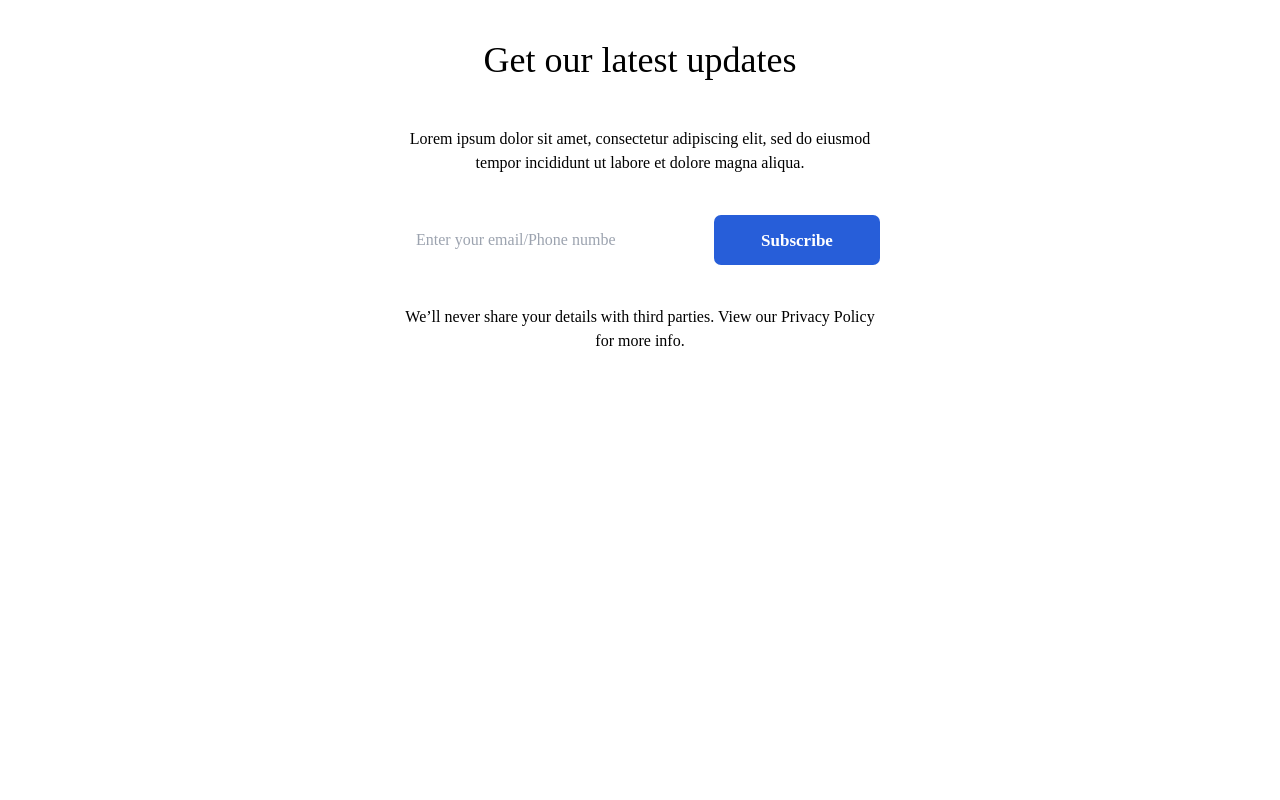
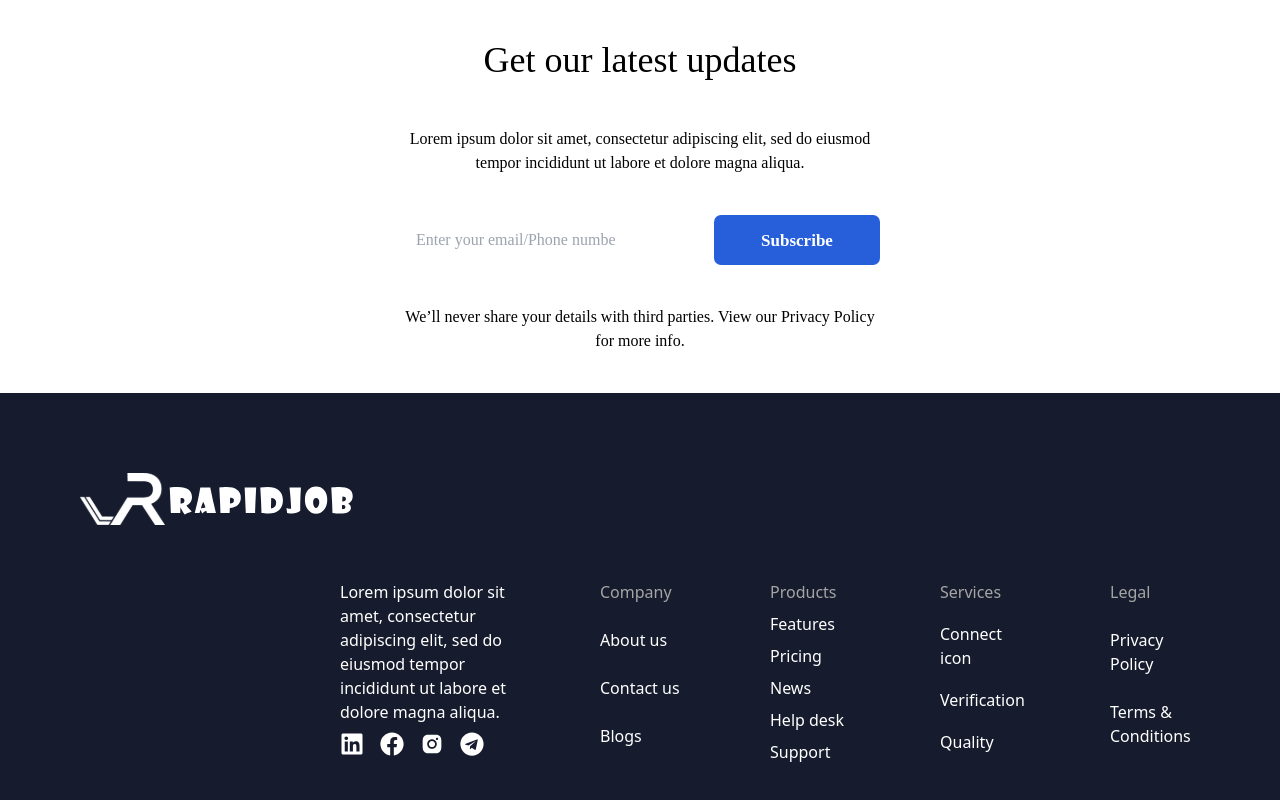
Before and after one commit to RapiidJob/Frontend, a React (Vite) app: page / in a window 1280 px wide. Shown: the part 2421-3221 px from the top of the page. Before the commit the page ends 2814 px from the top, so only its background shows below. Built offline with nearby package versions, Linux system fonts and the light colour scheme.

Commit message:
foter added

```diff
--- a/src/components/Footer.jsx
+++ /dev/null
@@ -1,8 +0,0 @@
-
-const Footer = () => {
-  return (
-    <div>Footer</div>
-  )
-}
-
-export default Footer
--- /dev/null
+++ b/src/components/sectionsOfLandingScreen/Footer.jsx
@@ -0,0 +1,54 @@
+import whiteLogo from "../../assets/whiteLogo.svg";
+import { FaLinkedin, FaFacebook, FaTelegram } from "react-icons/fa";
+import { AiFillInstagram } from "react-icons/ai";
+
+const Footer = () => {
+  return (
+    <div className="bg-[#161C2D] p-[5rem] grid gap-[3rem]">
+      <div>
+        <img src={whiteLogo} alt="Logo" />
+      </div>
+      <div className="flex text-white gap-[5rem]">
+        <div className="w-[100%]"></div>
+        <div className="w-[100%] grid">
+          <div>
+            <p>Lorem ipsum dolor sit amet, consectetur adipiscing elit, sed do eiusmod tempor incididunt ut labore et dolore magna aliqua.</p>
+          </div>
+          <ul className="flex gap-[1rem]">
+            <li><FaLinkedin size={24} /></li>
+            <li><FaFacebook size={24} /></li>
+            <li><AiFillInstagram size={24} /></li>
+            <li><FaTelegram size={24} /></li>
+          </ul>
+        </div>
+        <ul className="w-[50%] grid g-[100%] gap-[0.5rem]">
+          <li className="text-[#a5a5a5]">Company</li>
+          <li><a href="#about">About us</a></li>
+          <li><a href="#contact">Contact us</a></li>
+          <li><a href="#blogs">Blogs</a></li>
+        </ul>
+        <ul className="w-[50%] grid g-[100%] gap-[0.5rem]">
+          <li className="text-[#a5a5a5]">Products</li>
+          <li><a href="#features">Features</a></li>
+          <li><a href="#pricing">Pricing</a></li>
+          <li><a href="#news">News</a></li>
+          <li><a href="#help-desk">Help desk</a></li>
+          <li><a href="#support">Support</a></li>
+        </ul>
+        <ul className="w-[50%] grid g-[100%] gap-[0.5rem]">
+          <li className="text-[#a5a5a5]">Services</li>
+          <li><a href="#connect-icon">Connect icon</a></li>
+          <li><a href="#verification">Verification</a></li>
+          <li><a href="#quality">Quality</a></li>
+        </ul>
+        <ul className="w-[50%] grid g-[100%] gap-[0.5rem]">
+          <li className="text-[#a5a5a5]">Legal</li>
+          <li><a href="#privacy-policy">Privacy Policy</a></li>
+          <li><a href="#terms-conditions">Terms & Conditions</a></li>
+        </ul>
+      </div>
+    </div>
+  );
+}
+
+export default Footer;
--- a/src/components/sectionsOfLandingScreen/index.js
+++ b/src/components/sectionsOfLandingScreen/index.js
@@ -2,10 +2,13 @@ import Hero from "./Hero";
 import HowItWorks from "./HowItWorks";
 import PopularJobs from "./PopularJobs";
 import LatestUpdates from "./LatestUpdates";
+import Footer from "./Footer";
+
 const section = {
     Hero,
     HowItWorks,
     PopularJobs,
     LatestUpdates,
+    Footer,
 }
 export default section
--- a/src/screens/HomeScreen.jsx
+++ b/src/screens/HomeScreen.jsx
@@ -37,6 +37,7 @@ const HomeScreen = () => {
       <section.HowItWorks id="how-it-works-section" />
       <section.PopularJobs id="popular-jobs-section" />
       <section.LatestUpdates id="latest-updates-section" />
+      <section.Footer/>
     </div>
   );
 }
```
Also changed, not shown: src/assets/whiteLogo.svg (added).
